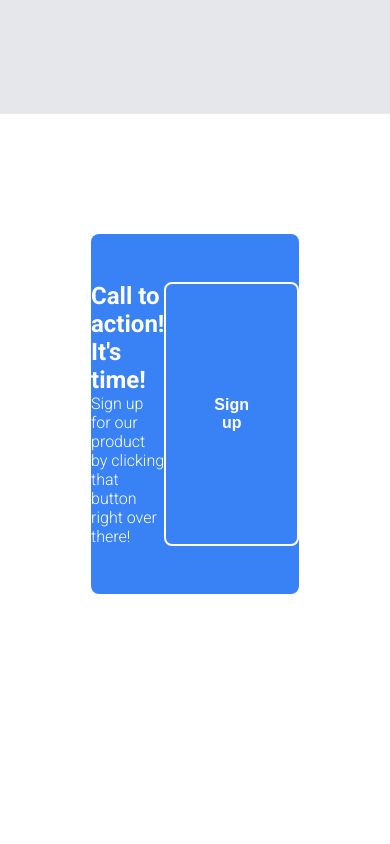
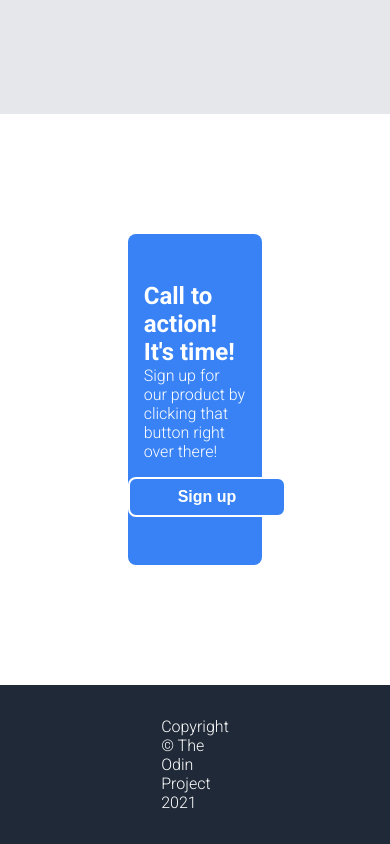
Before and after one commit to schunsie/landing-page, a plain HTML site: page index.html in a window 390 px wide. Shown: the part 2917-3761 px from the top of the page. Before the commit the page ends 3631 px from the top, so only its background shows below. Drawn offline with Linux system fonts and the light colour scheme.

Commit message:
Improve responsiveness of alert section

```diff
--- a/index.html
+++ b/index.html
@@ -63,5 +63,9 @@
            <button class="inverted">Sign up</button>
         </div>
     </div>
+
+    <div class="footer">
+        Copyright © The Odin Project 2021
+    </div>
 </body>
 </html>
--- a/style.css
+++ b/style.css
@@ -9,7 +9,8 @@
 
 
 header,
-.hero {
+.hero,
+.footer {
     background-color: #1F2937;
     color: white;
     display: flex;
@@ -174,20 +175,35 @@
     color: white;
     display: flex;
     justify-content: space-around;
+    flex-wrap: wrap;
     padding: 48px 0;
     border-radius: 8px;
+    align-items: center;
 }
 
 .inverted {
     border: 2px white solid;
-    padding: 0px 48px;
+    padding: 8px 48px;
+    flex-shrink: 0;
+    height: 40px;
 }
 
 .text .header {
     font-size: 24px;
     font-weight: 700;
+    margin-bottom: 0;
 }
 
 .text {
     font-weight: 300;
+    margin-bottom: 16px;
+    padding: 0 16px;
 }
+
+/* footer section */
+
+.footer {
+    justify-content: center;
+    padding: 32px 180px;
+    font-weight: 300;
+}
```
